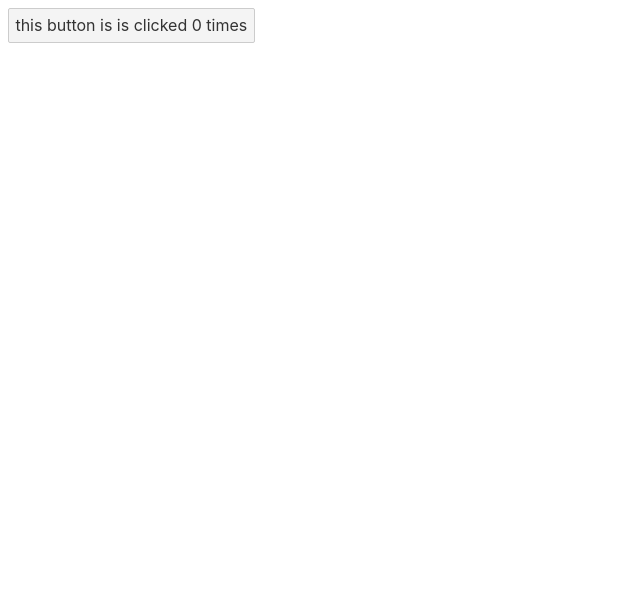
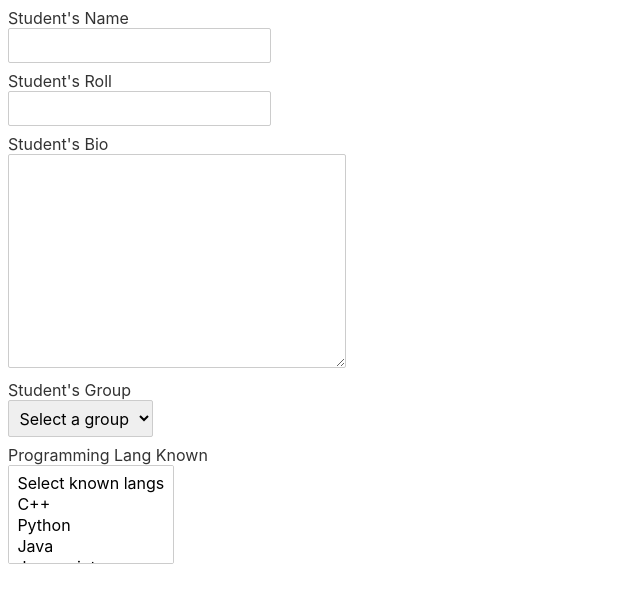
Before and after one commit to vijay-sam57/svelte-appone, a Svelte app: page / in a window 1280 px wide. Shown: the top 602 px of the page, without its empty margins (0-640 px from the left). Built offline with nearby package versions, Linux system fonts and the light colour scheme.

Commit message:
Form Handling p1

```diff
--- a/src/App.svelte
+++ b/src/App.svelte
@@ -1,13 +1,55 @@
 <script>
-  let click = 0;
-  let handle = (event) => {
-    console.log(event);
-    click += 1;
+  const student = {
+    name: "",
+    roll: "",
+    bio: "",
+    group: "",
+    lang: [],
   };
+  console.log(student);
 </script>
 
 <main>
-  <button on:click={handle}>this button is is clicked {click} times</button>
+  <form>
+    <div>
+      <label for="sname">Student's Name</label>
+      <input type="text" id="sname" bind:value={student.name} />
+    </div>
+    <div>
+      <label for="sroll">Student's Roll</label>
+      <input type="number" id="sroll" bind:value={student.roll} />
+    </div>
+  </form>
+  <div>
+    <label for="sbio">Student's Bio</label>
+    <textarea id="sbio" cols="30" rows="10" bind:value={student.bio} />
+  </div>
+  <div>
+    <label for="sgroup">Student's Group</label>
+    <select id="sgroup" bind:value={student.group}>
+      <option value="">Select a group</option>
+      <option value="Phy,Chem,Maths">PCM</option>
+      <option value="Phy,Chem,Bio">PCB</option>
+      <option value="Eco,Com,Acc">Eco</option>
+    </select>
+  </div>
+  <div>
+    <label for="plang">Programming Lang Known</label>
+    <select id="plang" bind:value={student.lang} multiple>
+      <option value="">Select known langs</option>
+      <option value="C++">C++</option>
+      <option value="Python">Python</option>
+      <option value="Java">Java</option>
+      <option value="Javascript">Javascript</option>
+    </select>
+  </div>
+  <div>
+    <h3>{student.name}</h3>
+    <h3>{student.roll}</h3>
+    <p>{student.bio}</p>
+    <h4>{student.group}</h4>
+    <h4>{student.lang}</h4>
+  </div>
 </main>
 
 <style>
```
